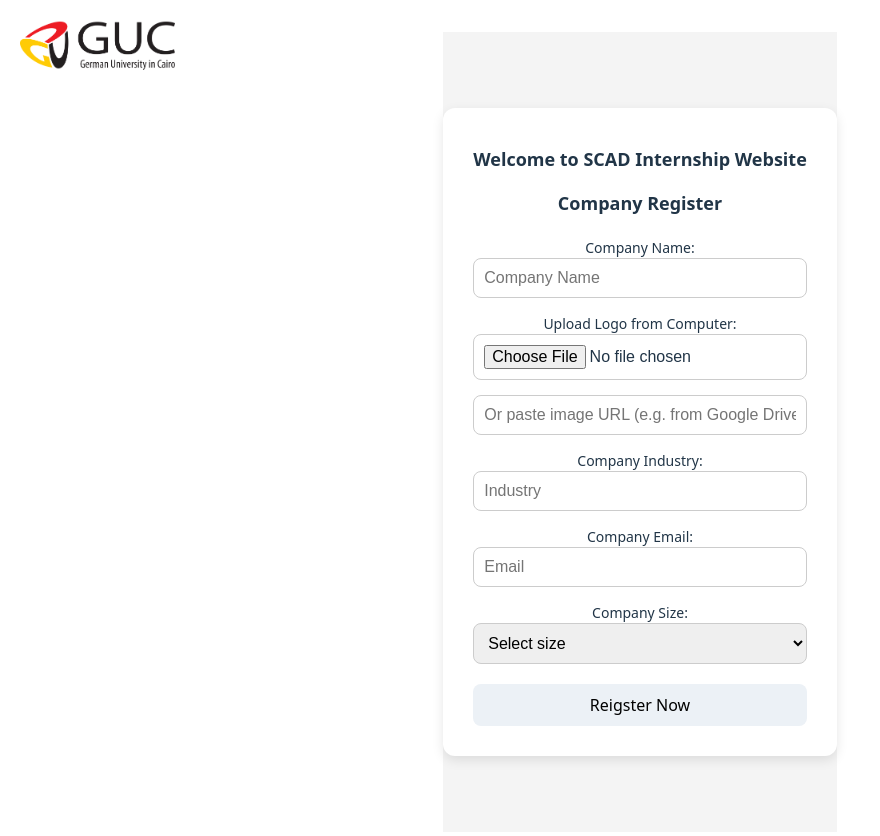
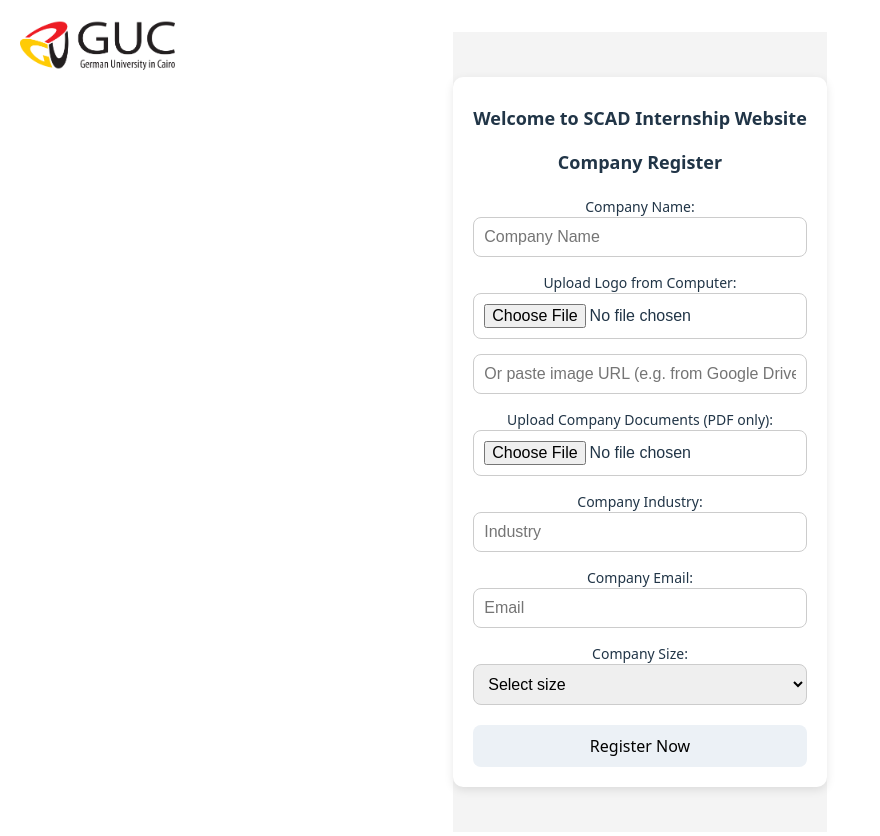
Before and after one commit to CSEN603-2025/Team-x, a React (Vite) app in the folder my-react-app/: page / in a window 1280 px wide. Shown: the top 836 px of the page, without its empty margins (0-880 px from the left). Built offline with nearby package versions, Linux system fonts and the light colour scheme.

Commit message:
compant register

```diff
--- a/my-react-app/src/Companyregister.jsx
+++ b/my-react-app/src/Companyregister.jsx
@@ -8,6 +8,7 @@ function CompanyRegister() {
     Industry: '',
     Email: '',
     Size: '',
+    Documents: '',
   });
 
   function setname(value) {
@@ -30,19 +31,30 @@ function CompanyRegister() {
     setCompany(prev => ({ ...prev, Size: value }));
   }
 
-  function handleFileUpload(event) {
+  function handlePhotoUpload(event) {
     const file = event.target.files[0];
     if (file) {
       const imageUrl = URL.createObjectURL(file);
       setlogo(imageUrl);
     }
   }
-
-  function handleSubmit() {
-
-  console.log("Submitting company info:", company);
+function handleDocumentUpload(event) {
+  const file = event.target.files[0];
+  if (file) {
+    console.log("Uploaded PDF:", file.name);
+    setCompany(prev => ({ ...prev, Documents: file }));
+  }
+}
 
 
+
+
+function handleSubmit() {
+  if (!company.Name || !company.Email || !company.Industry || !company.Size) {
+    alert("Please fill all required fields.");
+    return;
+  }
+  console.log("Submitting company info:", company);
 }
 
   return (
@@ -69,7 +81,7 @@ function CompanyRegister() {
               className={styles.input}
               type="file"
               accept="image/*"
-              onChange={handleFileUpload} />
+             onChange={handlePhotoUpload} />
           </div>
 
           <input
@@ -87,6 +99,17 @@ function CompanyRegister() {
                 className={styles.logoPreview} />
             </div>
           )}
+         <div>
+  <label>Upload Company Documents (PDF only):</label><br />
+  <input
+    className={styles.input}
+    type="file"
+    accept="application/pdf"
+    onChange={handleDocumentUpload}
+  />
+</div>
+
+
 
           <div>
             <label>Company Industry:</label><br />
@@ -125,12 +148,12 @@ function CompanyRegister() {
 
           </div>
 
-          <button className={styles.button} onClick={handleSubmit}>Reigster Now</button>
+         <button className={styles.button} onClick={handleSubmit}>Register Now</button>
+
 
         </div>
       </div></>
 
-  );
-}
+  );}
 
 export default CompanyRegister;
--- a/my-react-app/src/Companyregister.module.css
+++ b/my-react-app/src/Companyregister.module.css
@@ -41,14 +41,7 @@ h1, h2 {
   background-color: #f4f4f4;
 }
 
-.formCard {
-  background-color: white;
-  padding: 30px;
-  border-radius: 12px;
-  box-shadow: 0 4px 12px rgba(0, 0, 0, 0.1);
-  width: 100%;
-  max-width: 500px;
-}
+
 
 h1, h2 {
   text-align: center;
```
